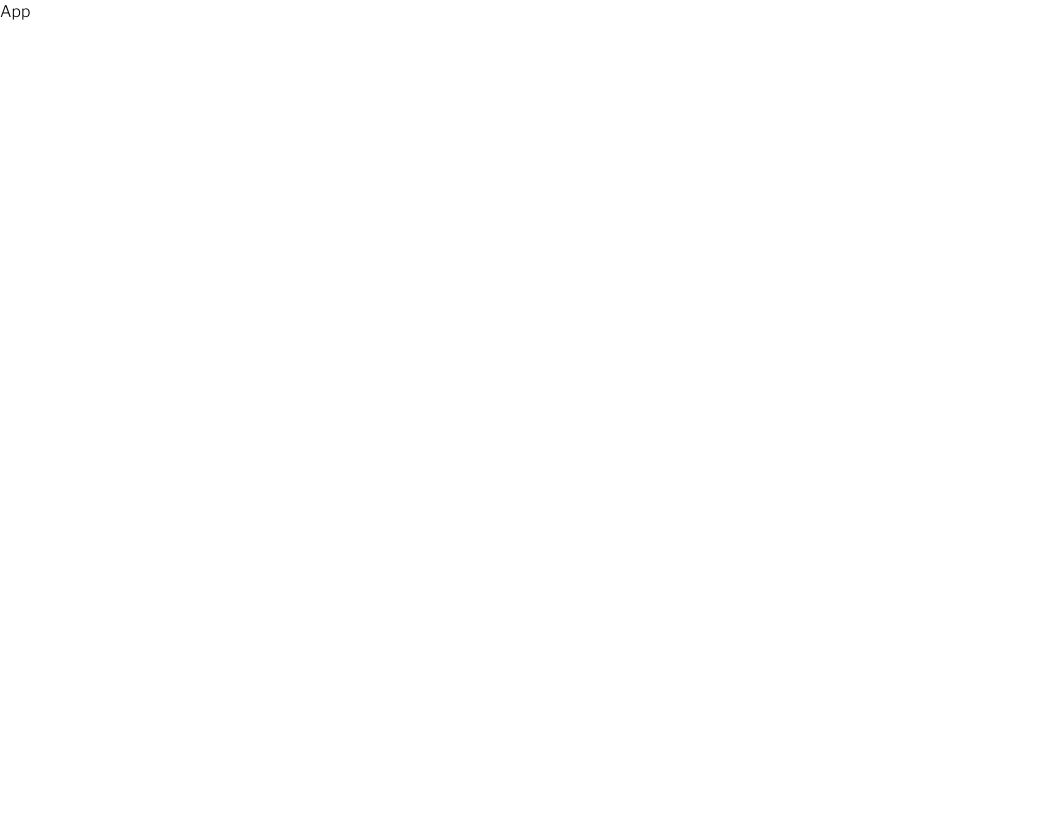
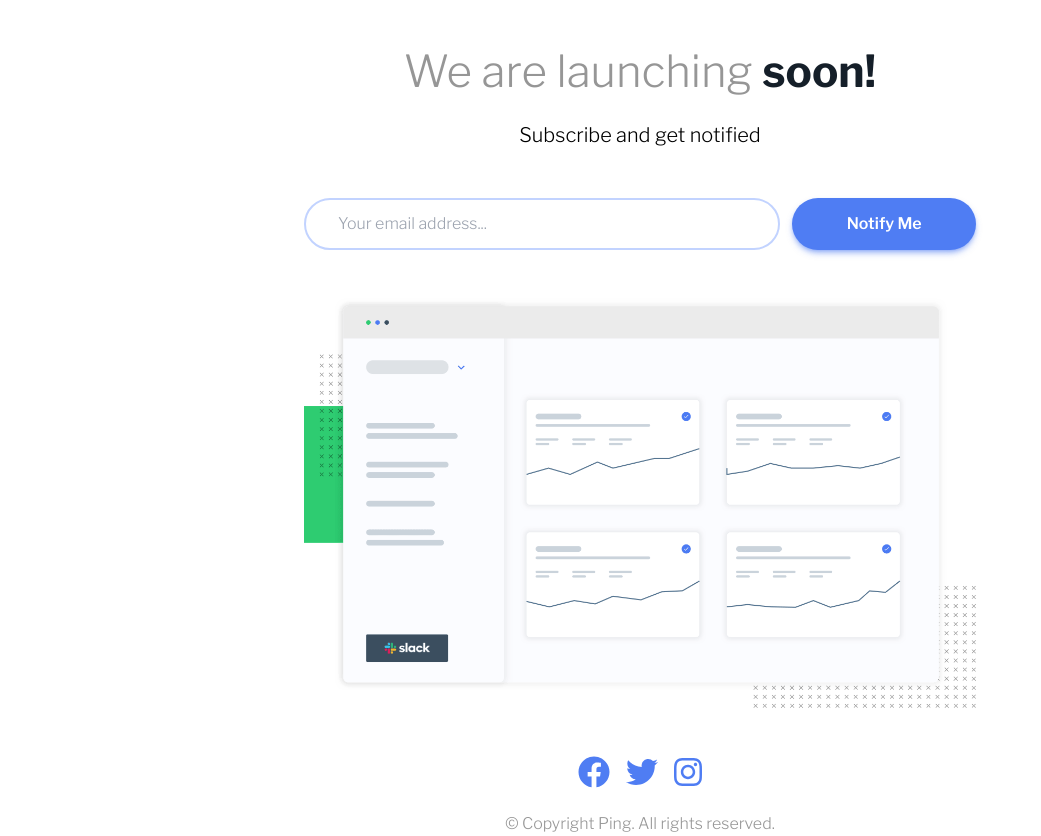
Before and after one commit to mjamecny/ping-single-column-coming-soon-page, a React (Vite) app: page / in a window 1280 px wide. Shown: the whole page, without its empty margins (0-1041 px from the left). Before the commit the page ends 800 px from the top, so only its background shows below. Built offline with nearby package versions, Linux system fonts and the light colour scheme.

Commit message:
add structure,styles and handler for email error

```diff
--- a/src/App.jsx
+++ b/src/App.jsx
@@ -1,3 +1,116 @@
+import { useState, useEffect } from "react"
 export default function App() {
-  return <div>App</div>
+  const [email, setEmail] = useState("")
+  const [error, setError] = useState(false)
+  const [errMsg, setErrMsg] = useState("")
+
+  const regex = new RegExp(/\S+@\S+\.\S+/)
+  const isValid = regex.test(email)
+
+  useEffect(() => {
+    setError(false)
+    if (email !== "") {
+      if (!isValid) {
+        setError(true)
+        setErrMsg("Please provide a valid email")
+      } else {
+        setError(false)
+      }
+    }
+  }, [email])
+
+  function handleSubmit(e) {
+    e.preventDefault()
+
+    if (email === "") {
+      setError(true)
+      setErrMsg("Whoops! It looks like you forgot to add your email")
+      return
+    }
+
+    if (!isValid) {
+      setError(true)
+      setErrMsg("Please provide a valid email")
+    } else {
+      setError(false)
+    }
+  }
+
+  return (
+    <div className="w-screen h-screen flex items-center justify-center">
+      <div className="h-screen lg:h-auto max-w-[720px] flex flex-col items-center justify-center px-2.4 gap-4.8">
+        <img src="logo.svg" alt="logo" />
+        <div className="flex flex-col items-center gap-1.6">
+          <h1 className="text-gray text-3 md:text-4.4">
+            We are launching{" "}
+            <span className="text-very-dark-blue font-bold">soon!</span>
+          </h1>
+          <p className="text-1.6 md:text-2">Subscribe and get notified</p>
+        </div>
+        <form
+          className="flex flex-col md:flex-row gap-1.2 w-full relative"
+          onSubmit={handleSubmit}
+        >
+          <input
+            className={`border-2 ${
+              error ? "border-light-red" : "border-pale-blue"
+            } ${
+              error ? "outline-light-red" : "outline-pale-blue"
+            } rounded-full py-1.2 px-3.2 w-full lg:w-[80%]`}
+            type="email"
+            name="email"
+            id="email"
+            placeholder="Your email address..."
+            value={email}
+            onChange={(e) => setEmail(e.target.value)}
+          />
+          <span className="text-light-red absolute top-[60px] left-[30px]">
+            {error && errMsg}
+          </span>
+
+          <button className="bg-blue text-[#fff] rounded-full py-1.2 px-3.2 font-semibold w-full md:w-[30%] shadow-md shadow-blue/50 md:hover:opacity-80 transition-opacity duration-300">
+            Notify Me
+          </button>
+        </form>
+        <img src="illustration-dashboard.png" alt="illustration" />
+        <div className="flex flex-col items-center gap-2.4">
+          <div className="flex gap-1.6">
+            <a href="#">
+              <svg
+                className="fill-blue hover:opacity-80 transition-opacity duration-300"
+                xmlns="http://www.w3.org/2000/svg"
+                height="2rem"
+                viewBox="0 0 512 512"
+              >
+                <path d="M504 256C504 119 393 8 256 8S8 119 8 256c0 123.78 90.69 226.38 209.25 245V327.69h-63V256h63v-54.64c0-62.15 37-96.48 93.67-96.48 27.14 0 55.52 4.84 55.52 4.84v61h-31.28c-30.8 0-40.41 19.12-40.41 38.73V256h68.78l-11 71.69h-57.78V501C413.31 482.38 504 379.78 504 256z" />
+              </svg>
+            </a>
+            <a href="#">
+              <svg
+                className="fill-blue hover:opacity-80 transition-opacity duration-300"
+                xmlns="http://www.w3.org/2000/svg"
+                height="2rem"
+                viewBox="0 0 512 512"
+              >
+                <path d="M459.37 151.716c.325 4.548.325 9.097.325 13.645 0 138.72-105.583 298.558-298.558 298.558-59.452 0-114.68-17.219-161.137-47.106 8.447.974 16.568 1.299 25.34 1.299 49.055 0 94.213-16.568 130.274-44.832-46.132-.975-84.792-31.188-98.112-72.772 6.498.974 12.995 1.624 19.818 1.624 9.421 0 18.843-1.3 27.614-3.573-48.081-9.747-84.143-51.98-84.143-102.985v-1.299c13.969 7.797 30.214 12.67 47.431 13.319-28.264-18.843-46.781-51.005-46.781-87.391 0-19.492 5.197-37.36 14.294-52.954 51.655 63.675 129.3 105.258 216.365 109.807-1.624-7.797-2.599-15.918-2.599-24.04 0-57.828 46.782-104.934 104.934-104.934 30.213 0 57.502 12.67 76.67 33.137 23.715-4.548 46.456-13.32 66.599-25.34-7.798 24.366-24.366 44.833-46.132 57.827 21.117-2.273 41.584-8.122 60.426-16.243-14.292 20.791-32.161 39.308-52.628 54.253z" />
+              </svg>
+            </a>
+            <a href="#">
+              <svg
+                className="fill-blue hover:opacity-80 transition-opacity duration-300"
+                xmlns="http://www.w3.org/2000/svg"
+                height="2rem"
+                viewBox="0 0 448 512"
+              >
+                <path d="M224.1 141c-63.6 0-114.9 51.3-114.9 114.9s51.3 114.9 114.9 114.9S339 319.5 339 255.9 287.7 141 224.1 141zm0 189.6c-41.1 0-74.7-33.5-74.7-74.7s33.5-74.7 74.7-74.7 74.7 33.5 74.7 74.7-33.6 74.7-74.7 74.7zm146.4-194.3c0 14.9-12 26.8-26.8 26.8-14.9 0-26.8-12-26.8-26.8s12-26.8 26.8-26.8 26.8 12 26.8 26.8zm76.1 27.2c-1.7-35.9-9.9-67.7-36.2-93.9-26.2-26.2-58-34.4-93.9-36.2-37-2.1-147.9-2.1-184.9 0-35.8 1.7-67.6 9.9-93.9 36.1s-34.4 58-36.2 93.9c-2.1 37-2.1 147.9 0 184.9 1.7 35.9 9.9 67.7 36.2 93.9s58 34.4 93.9 36.2c37 2.1 147.9 2.1 184.9 0 35.9-1.7 67.7-9.9 93.9-36.2 26.2-26.2 34.4-58 36.2-93.9 2.1-37 2.1-147.8 0-184.8zM398.8 388c-7.8 19.6-22.9 34.7-42.6 42.6-29.5 11.7-99.5 9-132.1 9s-102.7 2.6-132.1-9c-19.6-7.8-34.7-22.9-42.6-42.6-11.7-29.5-9-99.5-9-132.1s-2.6-102.7 9-132.1c7.8-19.6 22.9-34.7 42.6-42.6 29.5-11.7 99.5-9 132.1-9s102.7-2.6 132.1 9c19.6 7.8 34.7 22.9 42.6 42.6 11.7 29.5 9 99.5 9 132.1s2.7 102.7-9 132.1z" />
+              </svg>
+            </a>
+          </div>
+          <p className="text-gray">
+            &copy; Copyright Ping. All rights reserved.
+          </p>
+        </div>
+      </div>
+    </div>
+  )
 }
```
